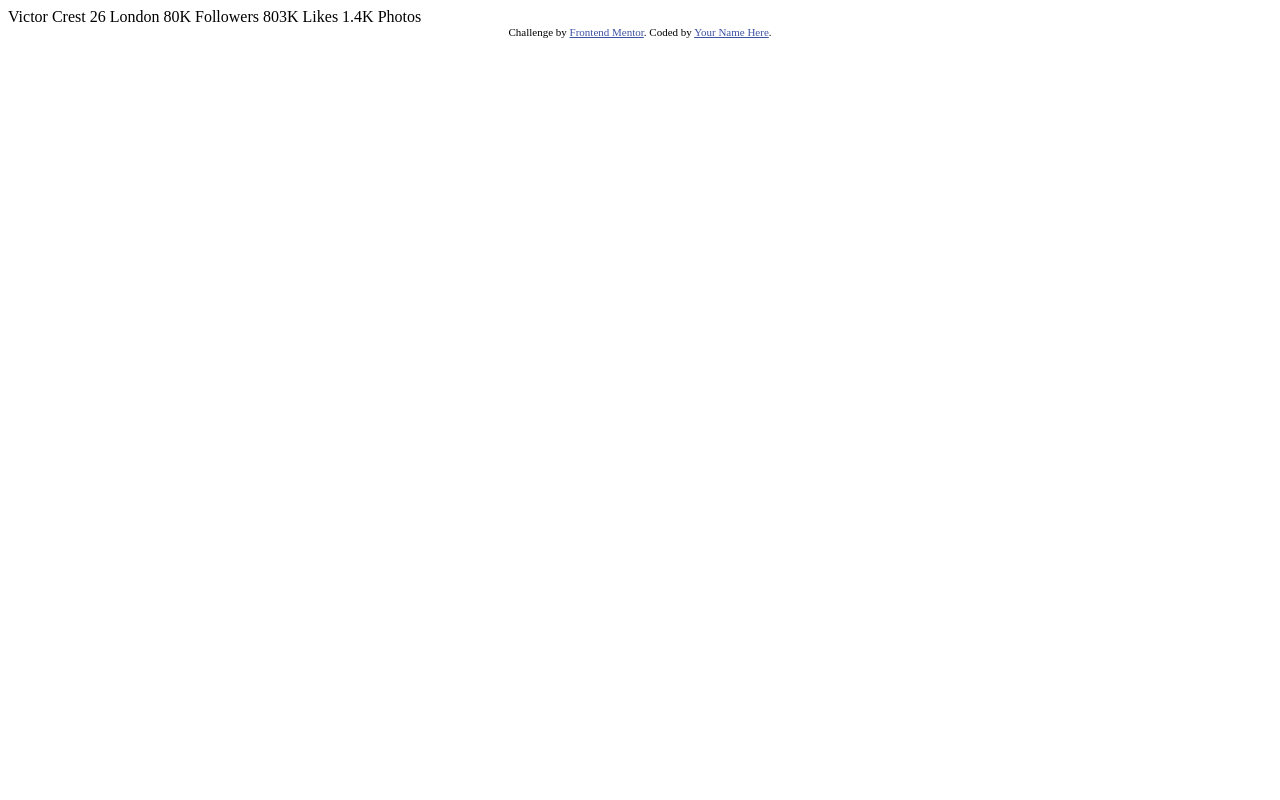
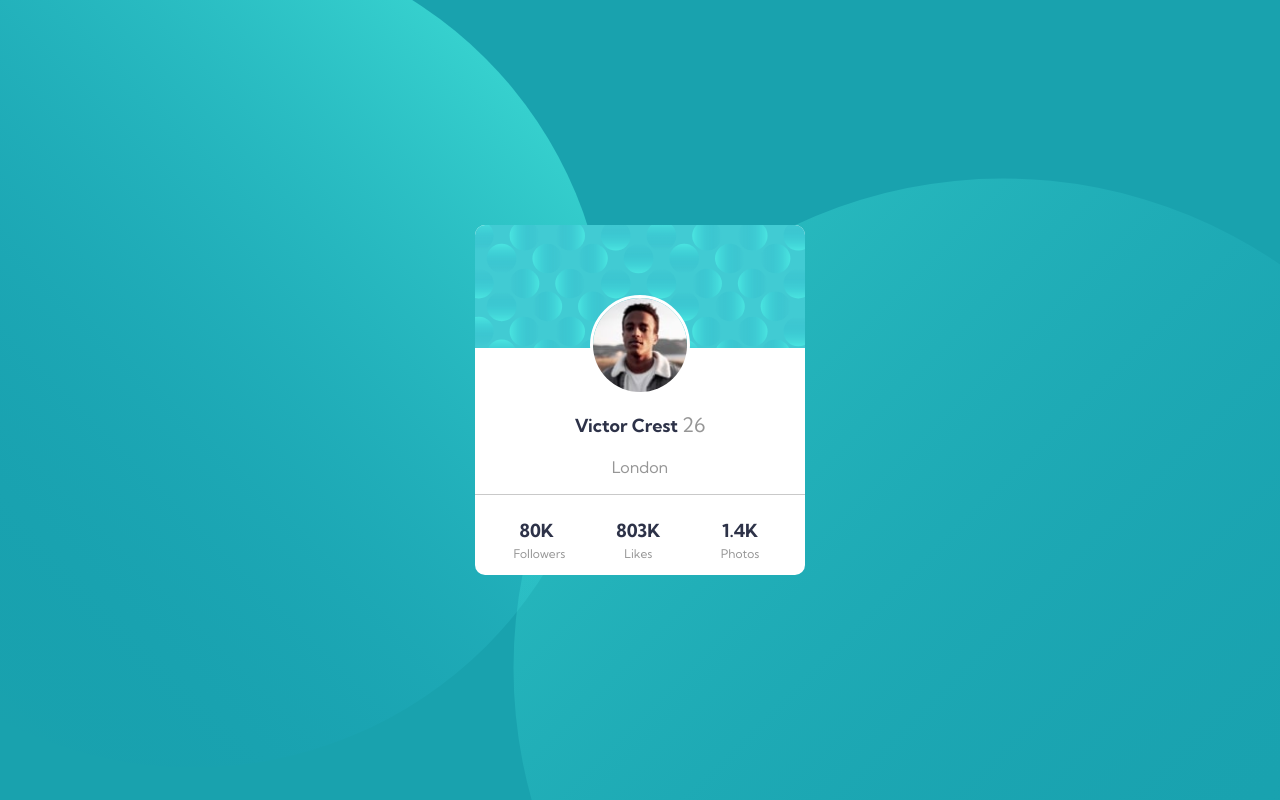
Before and after one commit to Mahii143/profile-card-component, a plain HTML site: page index.html in a window 1280 px wide. Drawn offline with Linux system fonts and the light colour scheme.

Commit message:
project completed

```diff
--- a/index.html
+++ b/index.html
@@ -3,9 +3,11 @@
 <head>
   <meta charset="UTF-8">
   <meta name="viewport" content="width=device-width, initial-scale=1.0"> <!-- displays site properly based on user's device -->
-
+  <link rel="preconnect" href="https://fonts.googleapis.com">
+  <link rel="preconnect" href="https://fonts.gstatic.com" crossorigin>
+  <link href="https://fonts.googleapis.com/css2?family=Kumbh+Sans:wght@400;700&display=swap" rel="stylesheet">
   <link rel="icon" type="image/png" sizes="32x32" href="./images/favicon-32x32.png">
-
+  <link rel="stylesheet" href="style.css">
   <title>Frontend Mentor | Profile card component</title>
 
   <!-- Feel free to remove these styles or customise in your own stylesheet 👍 -->
@@ -15,7 +17,7 @@
   </style>
 </head>
 <body>
-  Victor Crest
+  <!-- Victor Crest
   26
   London
 
@@ -30,6 +32,57 @@
   <div class="attribution">
     Challenge by <a href="https://www.frontendmentor.io?ref=challenge" target="_blank">Frontend Mentor</a>.
     Coded by <a href="#">Your Name Here</a>.
-  </div>
+  </div> -->
+  <main>
+    <div class="container">
+      <div class="profile_bg_container">
+
+      </div>
+      <div class="profile_stats_container">
+        <div class="profile_image_container">
+          <img class="profile_image" src="images/image-victor.jpg" alt="victor">
+        </div>
+        <div class="profile_name">
+          <div class="profile_name_container">
+            <h1>
+              Victor Crest <span>26</span>
+            </h1>
+            <span class="profile_name_country">
+              London
+            </span>
+          </div>
+        </div>
+        <div class="profile_stats">
+          <div class="profile_stats_followers profile_stats_cell">
+            <span class="profile_stats_number">
+              80K
+            </span>
+            <span class="profile_stats_words">
+              Followers
+            </span>
+          </div>
+          <div class="profile_stats_likes profile_stats_cell">
+            <span class="profile_stats_number">
+              803K
+            </span>
+            <span class="profile_stats_words">
+              Likes
+            </span>
+          </div>
+          <div class="profile_stats_photos profile_stats_cell">
+            <span class="profile_stats_number">
+              1.4K
+            </span>
+            <span class="profile_stats_words">
+              Photos
+            </span>
+          </div>
+        </div>
+      </div>
+
+    </div>
+  </main>
+
+
 </body>
 </html>
--- /dev/null
+++ b/style.css
@@ -0,0 +1,141 @@
+*{
+    box-sizing: border-box;
+    margin: 0;
+    padding: 0;
+    font-family: 'Kumbh Sans', sans-serif;
+}
+body{
+    background-image:url(images/bg-pattern-top.svg);
+    background-repeat: no-repeat;
+    background-position: left;
+    background-position-x: -300px;
+    background-position-y: -240px;
+    background-size:150%;
+    background-color: hsl(185, 75%, 39%);
+    height: 100vh;
+    width: 100vw;
+}
+main{
+    background-image: url(images/bg-pattern-bottom.svg);
+    background-repeat: no-repeat;
+    height: 100%;
+    width: 100%;
+    background-position-x: 200px;
+    background-position-y: 200px;
+}
+.container{
+    height: 350px;
+    width: 330px;
+    background-color: white;
+    border-radius: 10px;
+    position: absolute;
+    top: 50%;
+    left: 50%;
+    transform: translate(-50%,-50%);
+}
+.profile_bg_container{
+    width: 100%;
+    height: 35%;
+    background-image: url(images/bg-pattern-card.svg);
+    position: relative;
+    object-fit: cover;
+    border-top-left-radius: 10px;
+    border-top-right-radius: 10px;
+}
+.profile_stats_container{
+    width: 100%;
+    height: 65%;
+}
+.profile_image_container{
+    /* display: none; */
+    height:100px;
+    width: 100px;
+    border-radius: 50px;
+    border: 3px solid white ;
+    position:absolute;
+    top: 20%;
+    left: 50%;
+    transform: translateX(-50%);
+}
+.profile_image{
+    height: 100%;
+    width:100%;
+    object-fit: contain;
+    border-radius: 50px;
+
+}
+.profile_name{
+    height: 65%;
+    align-items: center;
+    border-bottom: 1px solid hsl(0, 0%, 79%);
+}
+.profile_name_container{
+    height: 100%;
+    padding: 4rem 1rem;
+    text-align: center;
+}
+.profile_name_container>h1{
+    padding-bottom: 20px;
+    font-size: 18px;
+    font-weight: 700;
+    color: hsl(229, 23%, 23%);
+}
+.profile_name_container>h1>span{
+    font-size: 20px;
+    font-weight: 400;
+    color: hsl(0, 0%, 59%);
+}
+.profile_stats{
+    height: 35%;
+    width:100%;
+    display: flex;
+}
+.profile_stats_cell{
+    width:33%;
+    text-align: center;
+    padding: 1.5rem;
+}
+.profile_stats_number{
+    font-size: 18px;
+    font-weight: 700;
+    color: hsl(229, 23%, 23%);
+}
+.profile_stats_words,.profile_name_country{
+    color: hsl(0, 0%, 59%);
+    font-weight: 400;
+}
+.profile_stats_words{
+    font-size:12px;
+}
+.profile_stats_followers{
+    padding-left:2.4rem;
+}
+.profile_stats_photos{
+    padding-right: 2.4rem;
+}
+
+
+
+
+@media (min-width:1024px)
+{
+    body{
+        background-image:url(images/bg-pattern-top.svg);
+        background-repeat: no-repeat;
+        background-position: left;
+        background-position-x: -50%;
+        background-position-y: 200%;
+        background-size: 65%;
+        background-color: hsl(185, 75%, 39%);
+        height: 100vh;
+        width: 100vw;
+    }
+    main{
+        background-image: url(images/bg-pattern-bottom.svg);
+        background-repeat: no-repeat;
+        height: 100%;
+        width: 100%;
+        background-position-x: 170%;
+        background-position-y: -100%;
+    }
+}
```
